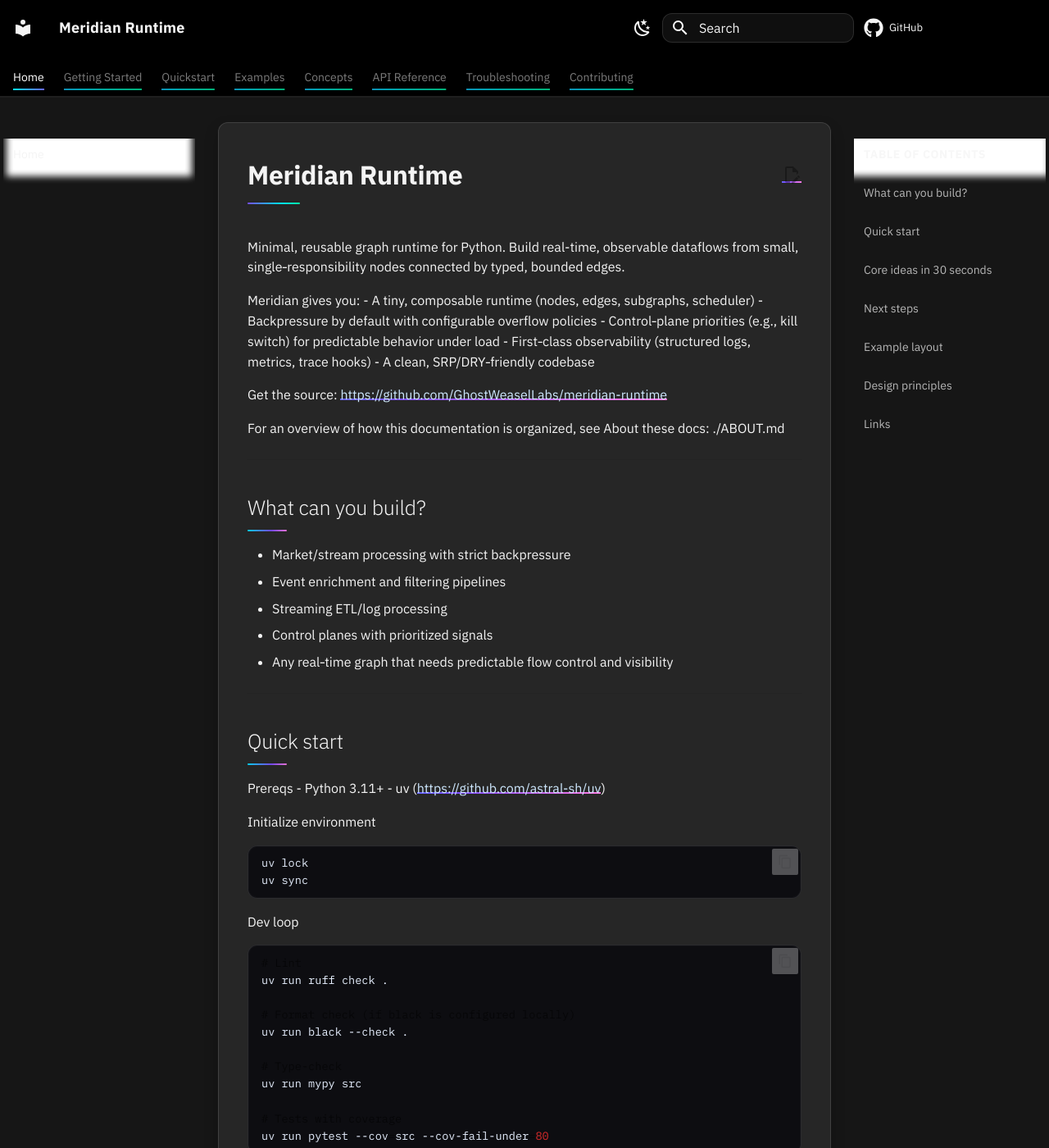
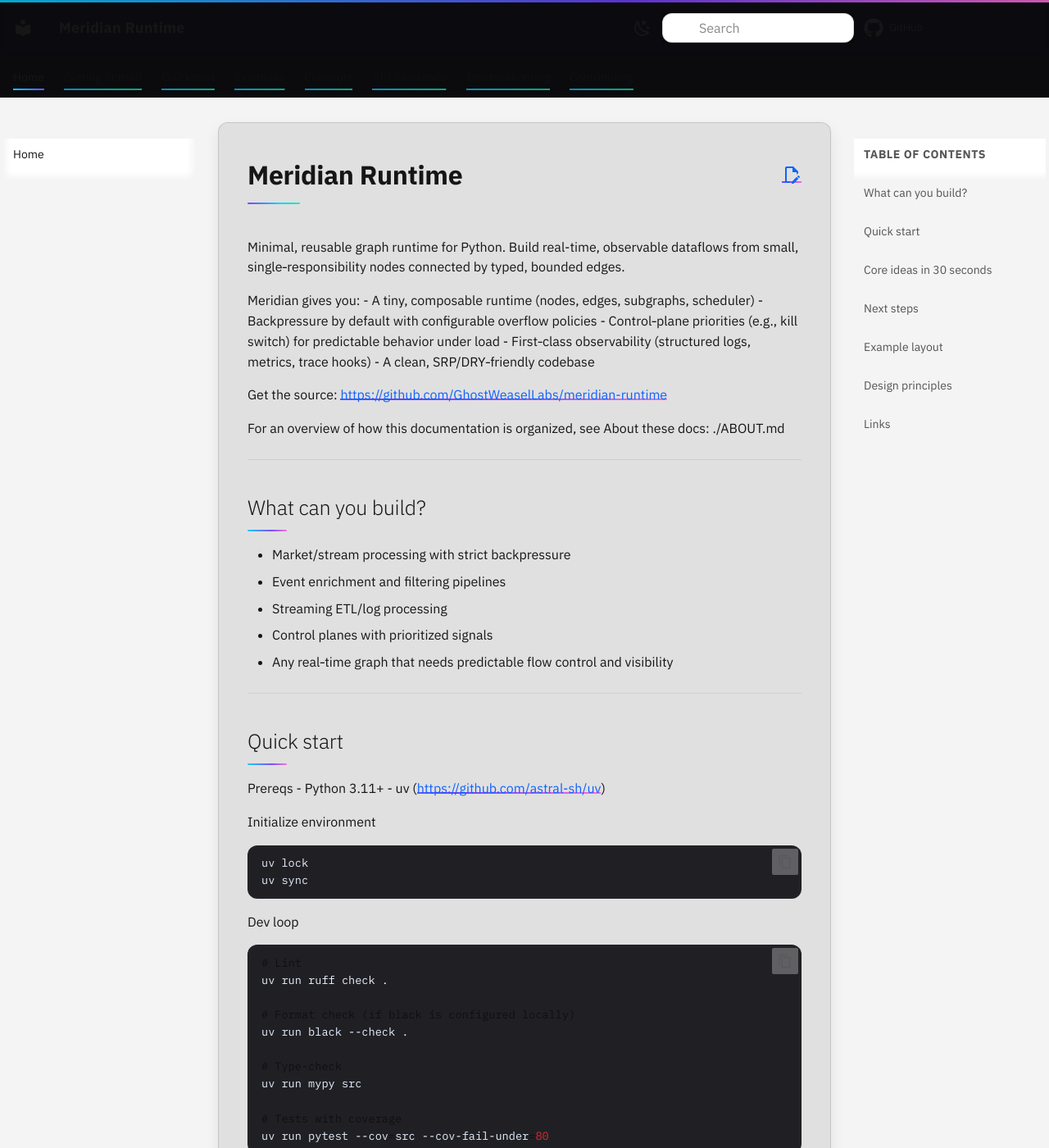
Before and after one commit to GhostWeaselLabs/arachne, an MkDocs documentation site: the page built from docs/index.md, in a window 1280 px wide and 1400 px high. Shown: the whole window at 82% size. Built offline with MkDocs 1.6.1 and Material for MkDocs 9.7.7, drawn with Linux system fonts in a browser that asks for light colours; comment, search, counter and statistics services are not loaded.

Commit message:
docs(ui): enforce light/dark surfaces; scheme-specific gradients; theme sweep; H1 ink lift; header pills hooks; search theming

```diff
--- a/docs/styles/overrides.css
+++ b/docs/styles/overrides.css
@@ -1,7 +1,6 @@
 /* Meridian Runtime – Custom Material for MkDocs theme overrides
    Goal: professional, modern look with black navbar and tasteful gradient accents.
    This stylesheet assumes Material for MkDocs with a slate/dark scheme enabled.
-   Refinements:
     - IBM Plex Sans/Mono fonts
     - Improved spacing/padding rhythm
     - Tighter underline proximity for links/tabs/buttons
@@ -10,6 +9,7 @@
     - Synced gradient animation timing for text and underline
     - IBM Carbon grayscale palettes per scheme (light: gray10, dark: gray90)
     - Header reworked: left quicklinks, center tabs, right actions
+    - Theme sweep (header background) and H1 ink lift animations
   */
 
 /* 1) Global typography and smoothing */
@@ -17,6 +17,20 @@
     /* Accent gradients (brand/interactive) */
     --mr-gradient-1: linear-gradient(135deg, #7c4dff, #00e5ff 60%, #00ffaa);
     --mr-gradient-2: linear-gradient(135deg, #00e5ff, #7c4dff 60%, #ff7ce5);
+
+    /* Light-mode gradients (slightly deeper saturation for gray10) */
+    --mr-gradient-1-light: linear-gradient(
+        135deg,
+        #6f3eff,
+        #00d1ff 60%,
+        #00f0aa
+    );
+    --mr-gradient-2-light: linear-gradient(
+        135deg,
+        #00d1ff,
+        #6f3eff 60%,
+        #ff6bd9
+    );
 
     /* Typography scale and rhythm */
     --mr-font-body:
@@ -46,28 +60,48 @@
 /* IBM Carbon palettes per scheme */
 /* Light mode (mkdocs scheme 'default') – gray10 */
 [data-md-color-scheme="default"] {
-    --mr-bg: #161616; /* gray10 background (near-black text on very dark bg) */
-    --mr-bg-elev: #262626; /* gray20 panels */
-    --mr-border: rgba(255, 255, 255, 0.12);
-    --mr-text: #f4f4f4; /* gray90 text on dark */
-    --mr-text-muted: rgba(244, 244, 244, 0.72);
-    --mr-primary: #000000; /* header/nav background stays black */
-    --mr-accent: #7c4dff;
-    --mr-accent-2: #00e5ff;
-    --mr-panel: rgba(255, 255, 255, 0.04);
+    /* Gray10 surfaces */
+    --mr-bg: #f4f4f4; /* page background */
+    --mr-bg-elev: #e0e0e0; /* panel (approx gray20) */
+    --mr-border: rgba(0, 0, 0, 0.12);
+    --mr-text: #161616; /* primary text (gray100-ish) */
+    --mr-text-muted: rgba(22, 22, 22, 0.72);
+    --mr-primary: #0b0b0e; /* header/nav background (near black for contrast) */
+    --mr-accent: #6f3eff;
+    --mr-accent-2: #00d1ff;
+    --mr-panel: rgba(0, 0, 0, 0.035);
+
+    /* Light-mode gradient bindings */
+    --mr-gradient-active-1: var(--mr-gradient-1-light);
+    --mr-gradient-active-2: var(--mr-gradient-2-light);
+
+    /* Search/input surfaces for light */
+    --mr-input-bg: #ffffff;
+    --mr-input-border: rgba(0, 0, 0, 0.15);
+    --mr-input-placeholder: rgba(22, 22, 22, 0.5);
 }
 
 /* Dark mode (mkdocs scheme 'slate') – gray90 */
 [data-md-color-scheme="slate"] {
-    --mr-bg: #161616; /* gray90 bg in Carbon naming (dark) */
-    --mr-bg-elev: #262626; /* gray80 panel equivalent */
+    /* Gray90 surfaces */
+    --mr-bg: #161616; /* page background (dark) */
+    --mr-bg-elev: #262626; /* panel (gray80) */
     --mr-border: rgba(255, 255, 255, 0.12);
-    --mr-text: #f4f4f4;
+    --mr-text: #f4f4f4; /* primary text */
     --mr-text-muted: rgba(244, 244, 244, 0.72);
-    --mr-primary: #000000;
+    --mr-primary: #000000; /* header/nav background */
     --mr-accent: #7c4dff;
     --mr-accent-2: #00e5ff;
     --mr-panel: rgba(255, 255, 255, 0.04);
+
+    /* Dark-mode gradient bindings */
+    --mr-gradient-active-1: var(--mr-gradient-1);
+    --mr-gradient-active-2: var(--mr-gradient-2);
+
+    /* Search/input surfaces for dark */
+    --mr-input-bg: #1f1f23;
+    --mr-input-border: rgba(255, 255, 255, 0.14);
+    --mr-input-placeholder: rgba(244, 244, 244, 0.55);
 }
 
 /* Base doc surfaces use scheme variables */
@@ -79,6 +113,9 @@
 body {
     background-color: var(--mr-bg);
     color: var(--mr-text);
+    transition:
+        background-color 240ms ease,
+        color 160ms ease;
 }
 
 html {
@@ -106,12 +143,33 @@
     box-shadow: inset 0 -1px 0 0 var(--mr-border);
     border-bottom: 1px solid var(--mr-border);
     color: var(--mr-text);
+    position: relative;
+    overflow: hidden; /* for theme sweep animation */
 }
 
 .md-header__inner {
     backdrop-filter: saturate(120%) blur(2px);
     padding-top: var(--mr-space-2);
     padding-bottom: var(--mr-space-2);
+}
+/* Theme sweep: subtle gradient bar that slides on scheme change */
+.md-header::after {
+    content: "";
+    position: absolute;
+    inset: 0 0 auto 0;
+    height: 3px;
+    background: var(--mr-gradient-active-2);
+    transform: translateX(-100%);
+    opacity: 0;
+    pointer-events: none;
+    transition:
+        transform 400ms ease,
+        opacity 400ms ease;
+}
+[data-md-color-scheme="slate"] .md-header::after,
+[data-md-color-scheme="default"] .md-header::after {
+    transform: translateX(0%);
+    opacity: 0.8;
 }
 
 /* Increase header brand prominence */
@@ -136,7 +194,7 @@
     transition:
         color var(--mr-anim-duration-fast) ease,
         background-position var(--mr-anim-duration) ease;
-    background-image: var(--mr-gradient-1);
+    background-image: var(--mr-gradient-active-1);
     background-size: 200% var(--mr-underline-thickness);
     background-position: 100% calc(100% - var(--mr-underline-offset));
     background-repeat: no-repeat;
@@ -152,8 +210,8 @@
 
 /* Active tab highlight */
 .md-tabs__item--active .md-tabs__link {
-    color: var(--mr-strong) !important;
-    background-image: var(--mr-gradient-2);
+    color: var(--mr-text) !important;
+    background-image: var(--mr-gradient-active-2);
     background-position: 0% calc(100% - var(--mr-underline-offset));
     padding-bottom: 0.46rem; /* consistent with non-active with slight emphasis */
 }
@@ -202,7 +260,11 @@
     border: 1px solid var(--mr-border);
     border-radius: 12px; /* softer corners */
     padding: calc(var(--mr-space-7) - 0.25rem) calc(var(--mr-space-7) - 0.25rem);
-    box-shadow: 0 8px 18px rgba(0, 0, 0, 0.18); /* reduce depth to feel integrated */
+    box-shadow: 0 8px 18px rgba(0, 0, 0, 0.08); /* subtle, works on light and dark */
+    transition:
+        background-color 240ms ease,
+        border-color 160ms ease,
+        box-shadow 240ms ease;
 }
 
 /* Slightly wider readable width without going full-bleed */
@@ -229,8 +291,17 @@
     width: 64px;
     margin-top: 12px; /* add breathing room so underline isn't cramped */
     border-radius: 2px;
-    background: var(--mr-gradient-1);
+    background: var(--mr-gradient-active-1);
     opacity: 0.95;
+    transform-origin: left;
+    transition:
+        transform 240ms ease,
+        opacity 160ms ease,
+        background-position 240ms ease;
+}
+.md-typeset h1:hover::after {
+    transform: translateY(-1px) scaleX(1.02); /* ink lift */
+    opacity: 1;
 }
 
 .md-typeset h2::after {
@@ -240,15 +311,15 @@
     width: 48px;
     margin-top: 10px; /* align perceived spacing with h1 underline */
     border-radius: 2px;
-    background: var(--mr-gradient-2);
+    background: var(--mr-gradient-active-2);
     opacity: 0.9;
 }
 
 /* 7) Links with animated gradient underline */
 .md-typeset a {
-    color: #cfe9ff;
+    color: #0f62fe; /* IBM link-ish blue tuned by scheme below */
     text-decoration: none;
-    background-image: var(--mr-gradient-2);
+    background-image: var(--mr-gradient-active-2);
     background-size: 200% var(--mr-underline-thickness);
     background-position: 100% calc(100% - 3px); /* more clearance from glyphs/icons */
     background-repeat: no-repeat;
@@ -259,6 +330,12 @@
     /* Sync gradient underline shift with gradient text fade (if applied) */
     background-clip: border-box;
     text-underline-offset: 3px; /* consistent offset for inline icons */
+}
+[data-md-color-scheme="slate"] .md-typeset a {
+    color: #cfe9ff;
+}
+[data-md-color-scheme="default"] .md-typeset a {
+    color: #0f62fe;
 }
 
 .md-typeset a:hover,
@@ -375,6 +452,10 @@
     align-items: center;
     gap: var(--mr-space-3);
 }
+/* Placement: attach pills after the brand title when present */
+.md-header__title .mr-header-left {
+    margin-left: var(--mr-space-4);
+}
 
 .mr-quicklink {
     display: inline-flex;
@@ -411,6 +492,12 @@
     background-size: 200% 100%; /* subtle gradient sweep on hover */
     background-position: 100% 50%;
 }
+[data-md-color-scheme="default"] .mr-quicklink {
+    background-image: var(--mr-gradient-1-light);
+}
+[data-md-color-scheme="slate"] .mr-quicklink {
+    background-image: var(--mr-gradient-1);
+}
 
 /* Compact variant for tighter headers if needed */
 .mr-quicklink--sm {
@@ -440,6 +527,7 @@
     display: grid;
     grid-template-columns: 1fr auto;
     align-items: center;
+    gap: var(--mr-space-6);
 }
 
 /* Keep title/brand on the left grid cell */
@@ -459,6 +547,15 @@
 .md-header__inner .md-search,
 .md-header__inner .md-header__source {
     margin: 0;
+}
+/* Search/input theming for both schemes */
+.md-search__input {
+    background: var(--mr-input-bg);
+    border: 1px solid var(--mr-input-border);
+    color: var(--mr-text) !important;
+}
+.md-search__input::placeholder {
+    color: var(--mr-input-placeholder);
 }
 
 .md-footer-meta,
```
Lines whose indentation alone changed are shown as unchanged.
